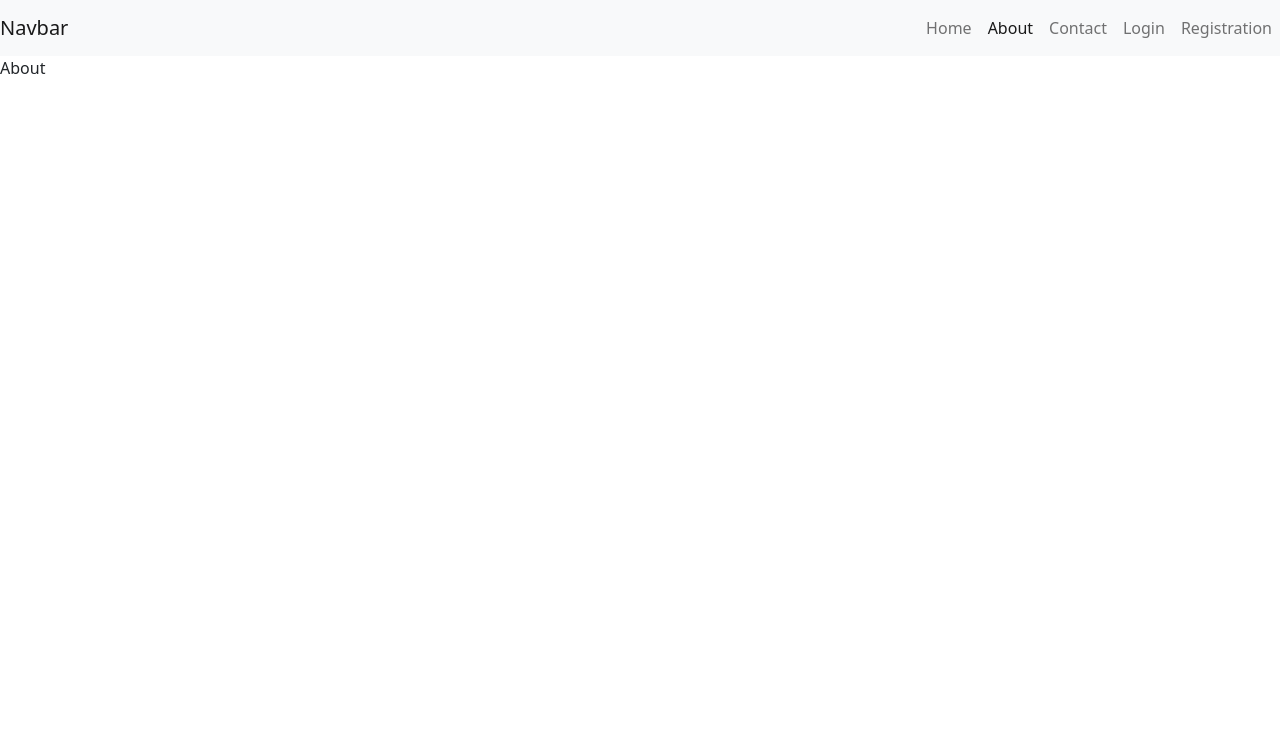
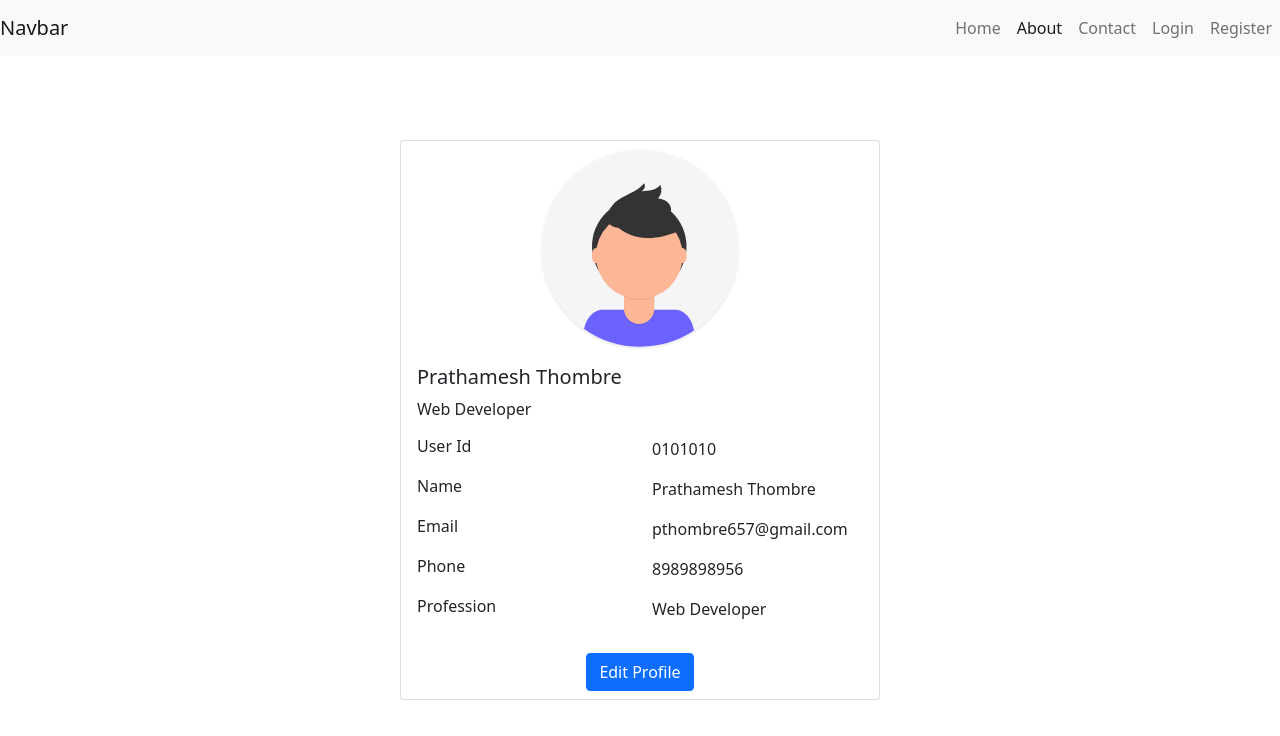
Before and after one commit to pratham022/MERN-CRUD, a React (Create React App) app in the folder client/: page /about in a window 1280 px wide. Shown: the top 736 px of the page. Built offline with nearby package versions, Linux system fonts and the light colour scheme.

Commit message:
Create About Page and 404 Page

```diff
--- a/client/src/App.js
+++ b/client/src/App.js
@@ -8,6 +8,7 @@ import About from './components/About';
 import Contact from './components/Contact';
 import Login from './components/Login';
 import Signup from './components/Signup';
+import ErrorPage from './components/ErrorPage';
 
 function App() {
   return (
@@ -20,6 +21,7 @@ function App() {
         <Route exact path="/contact" element={<Contact/>} />
         <Route exact path="/login" element={<Login/>} />
         <Route exact path="/signup" element={<Signup/>} />
+        <Route exact path="*" element={<ErrorPage/>} />
       </Routes>
     </div>
   );
--- a/client/src/components/About.js
+++ b/client/src/components/About.js
@@ -1,9 +1,61 @@
 import React from 'react'
+import profile_icon from '../images/profile_icon.svg'
 
 function About() {
     return (
-        <div>
-            About
+        <div className="container" style={{ minHeight: "91vh", minWidth: "100vw", display: "flex", justifyContent: "center", alignItems: "center" }}>
+            <div className="card" style={{ width: "30rem", display: "flex", justifyContent: "center", alignItems: "center" }}>
+                <img
+                    className="card-img-top mt-2"
+                    src={profile_icon}
+                    alt="Card image cap"
+                    style={{ height: "200px", width: "200px" }}
+                />
+                <div className="card-body">
+                    <h5 className="card-title">Prathamesh Thombre</h5>
+                    <p className="card-text">Web Developer</p>
+                    <div className="row">
+
+                        <div className="col-md-6">
+                            <h6>User Id</h6>
+                        </div>
+                        <div className="col-md-6">
+                            <p>0101010</p>
+                        </div>
+
+                        <div className="col-md-6">
+                            <h6>Name</h6>
+                        </div>
+                        <div className="col-md-6">
+                            <p>Prathamesh Thombre</p>
+                        </div>
+
+                        <div className="col-md-6">
+                            <h6>Email</h6>
+                        </div>
+                        <div className="col-md-6">
+                            <p>pthombre657@gmail.com</p>
+                        </div>
+
+
+                        <div className="col-md-6">
+                            <h6>Phone</h6>
+                        </div>
+                        <div className="col-md-6">
+                            <p>8989898956</p>
+                        </div>
+
+                        <div className="col-md-6">
+                            <h6>Profession</h6>
+                        </div>
+                        <div className="col-md-6">
+                            <p>Web Developer</p>
+                        </div>
+
+                    </div>
+                </div>
+                <a href="#" className="btn btn-primary mb-2">Edit Profile</a>
+            </div>
         </div>
     )
 }
--- /dev/null
+++ b/client/src/components/ErrorPage.js
@@ -0,0 +1,23 @@
+import React from 'react'
+import { NavLink } from 'react-router-dom'
+import icon_404 from '../images/icon_404.svg'
+
+function ErrorPage() {
+    return (
+        <div className="container" style={{ minHeight: "91vh", minWidth: "100vw", display: "flex", flexDirection: "column",justifyContent: "center", alignItems: "center" }}>
+            <img
+                    className="card-img-top mt-2"
+                    src={icon_404}
+                    alt="Card image cap"
+                    style={{ height: "200px", width: "200px" }}
+                />
+            <h3>We are Sorry, Page Not Found</h3>
+            <p>
+                The page that you are looking for might have been removed, had its name changed or is temporarily unavailable
+            </p>
+            <NavLink to="/">Back to Home</NavLink>
+        </div>
+    )
+}
+
+export default ErrorPage
--- a/client/src/components/Navbar.js
+++ b/client/src/components/Navbar.js
@@ -26,7 +26,7 @@ function Navbar() {
                             <NavLink className="nav-link" to="/login">Login</NavLink>
                         </li>
                         <li className="nav-item">
-                            <NavLink className="nav-link" to="/signup">Registration</NavLink>
+                            <NavLink className="nav-link" to="/signup">Register</NavLink>
                         </li>
                     </ul>
                 </div>
```
Also changed, not shown: client/src/images/icon_404.svg (added), client/src/images/profile_icon.svg (added).
